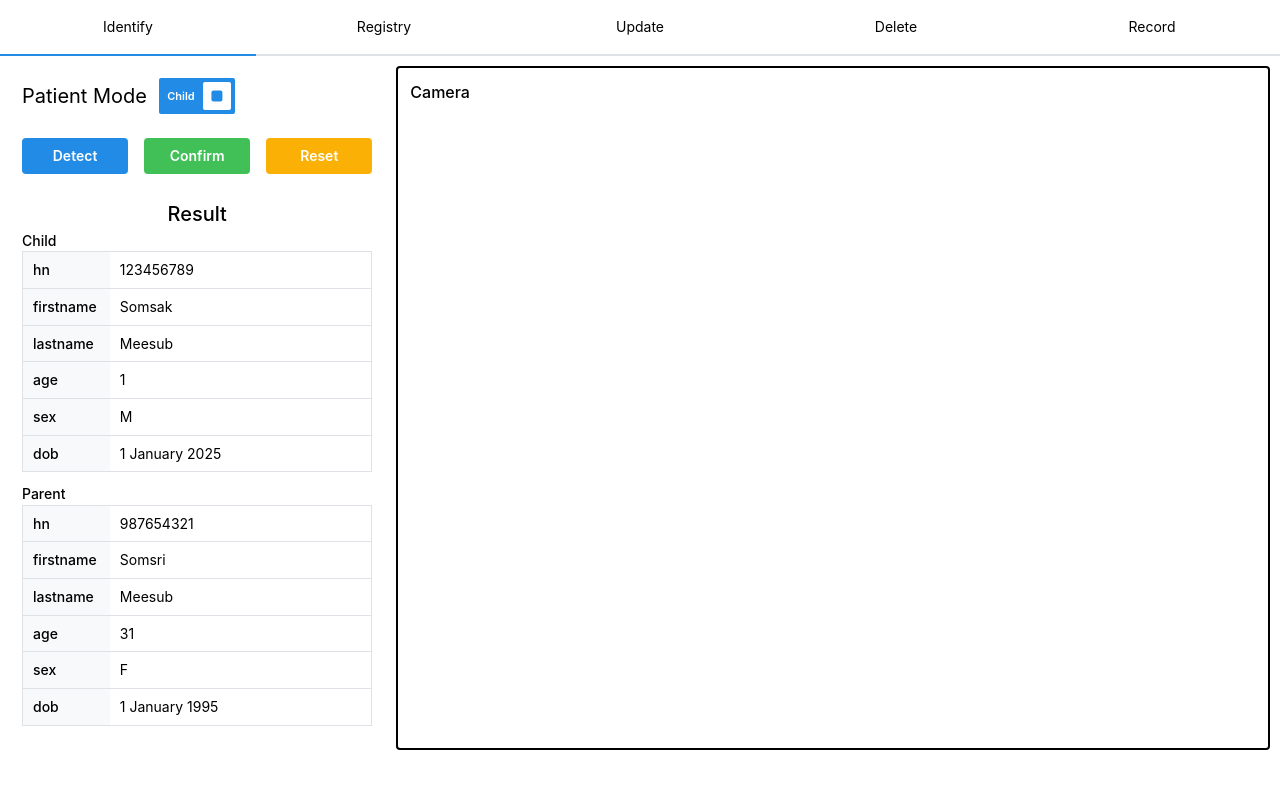
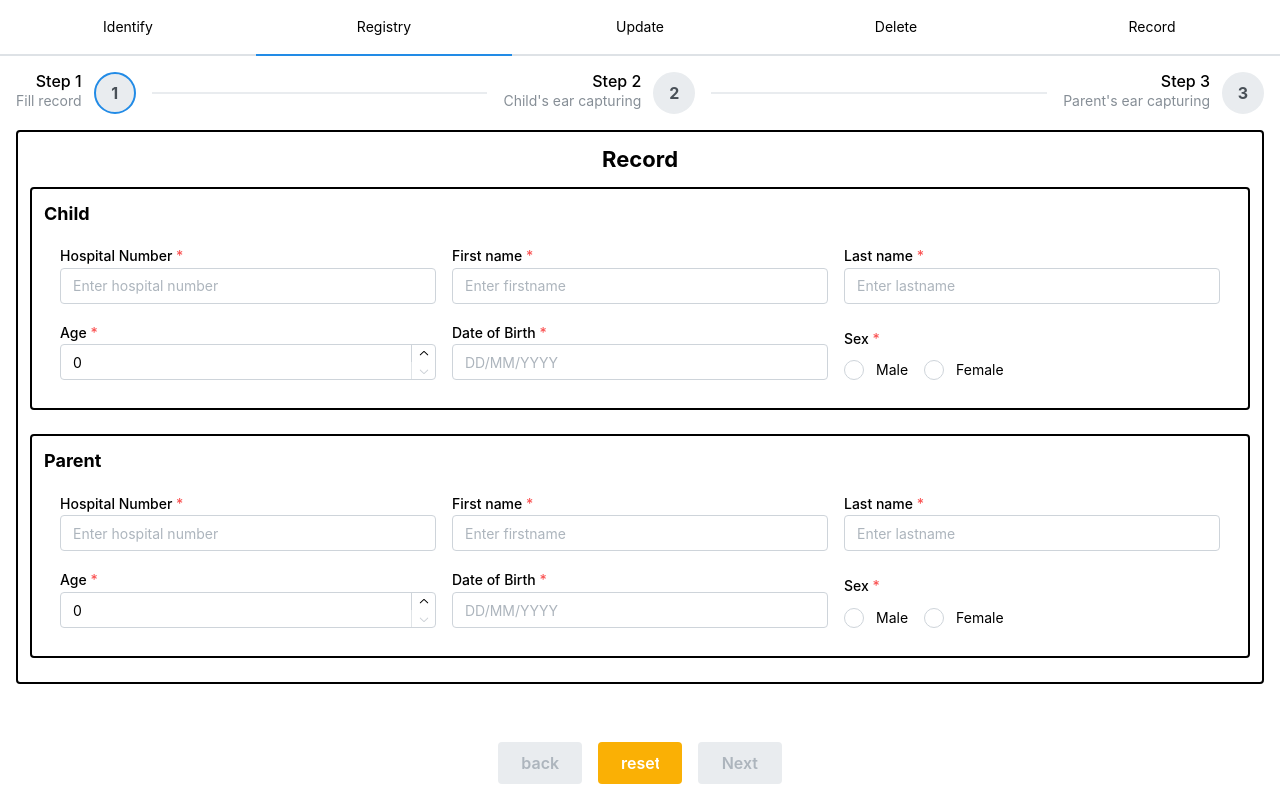
Before and after one commit to SonOfThitivas/Ear-Biometric-Desktop-Application, a React (Vite) app: page / in a window 1280 px wide. Built offline with nearby package versions, Linux system fonts and the light colour scheme.

Commit message:
add: registry step1

```diff
--- a/src/app.tsx
+++ b/src/app.tsx
@@ -16,6 +16,7 @@ import {
 
 import Identify from './identify';
 import Record from './record';
+import Registry from './registry';
 
 // const navbarList = [
 //     {label: "Identify"},
@@ -27,14 +28,14 @@ import Record from './record';
 
 const tabList = [
     {label: "Identify", child:<Identify/>},
-    {label: "Registry", child:null},
+    {label: "Registry", child:<Registry />},
     {label: "Update", child:null},
     {label: "Delete", child:null},
     {label: "Record", child:<Record/>},
 ]
 
 const App = () => {
-    const [active, setActive] = React.useState<string>("Identify");
+    const [active, setActive] = React.useState<string>("Registry");
 
     // const navbarItems = navbarList.map((item, index) => (
     // <NavLink
--- /dev/null
+++ b/src/components/recordFill.tsx
@@ -0,0 +1,120 @@
+import React, { ChangeEvent } from 'react'
+import {
+    Group,
+    Grid,
+    TextInput,
+    NumberInput,
+    Radio,
+} from "@mantine/core";
+import {
+    DatesProvider,
+    DateInput
+} from "@mantine/dates";
+import dayjs from 'dayjs';
+import IResult from '../interface/IResult';
+
+function RecordFill(
+    {record, setRecord}:{
+    record:IResult,
+    setRecord:React.Dispatch<React.SetStateAction<IResult>>
+}) {
+
+    return (
+    <Grid
+        // wrap="wrap"
+        // bd="1px red solid"
+        h="100%"
+        p="md"
+        align='end'
+    >
+        <Grid.Col span={4}>
+            <TextInput
+                label="Hospital Number"
+                placeholder="Enter hospital number"
+                value={record.hn}
+                onChange={(event)=>setRecord({
+                    ...record,
+                    hn: event.currentTarget.value
+                })}
+                required
+            />
+        </Grid.Col>
+        <Grid.Col span={4}>
+            <TextInput
+                label="First name"
+                placeholder="Enter firstname"
+                value={record.firstname}
+                onChange={(event)=>setRecord({
+                    ...record,
+                    firstname: event.currentTarget.value
+                })}
+                required
+            />
+        </Grid.Col>
+        <Grid.Col span={4}>
+            <TextInput
+                label="Last name"
+                placeholder="Enter lastname"
+                value={record.lastname}
+                onChange={(event)=>setRecord({
+                    ...record,
+                    lastname: event.currentTarget.value
+                })}
+                required
+            />
+        </Grid.Col>
+        <Grid.Col span={4}>
+            <NumberInput
+                label="Age"
+                placeholder="Enter age"
+                value={record.age}
+                onChange={(value:number)=>setRecord({
+                    ...record,
+                    age: value
+                })}
+                min={0}
+                max={150}
+                required
+            />
+        </Grid.Col>
+        <Grid.Col span={4}>
+            <DatesProvider settings={{locale:"th"}}>
+                <DateInput
+                    // value={}
+                    // onChange={}
+                    valueFormat='DD/MM/YYYY'
+                    clearable
+                    label="Date of Birth"
+                    placeholder="DD/MM/YYYY"
+                    value={record.dob}
+                    maxDate={dayjs().format('YYYY-MM-DD')}
+                    onChange={(value)=>setRecord({
+                    ...record,
+                    dob: value
+                })}
+                    required
+                />
+            </DatesProvider>
+        </Grid.Col>
+        <Grid.Col span={4}>
+            <Radio.Group
+                // name={}
+                label="Sex"
+                value={record.sex}
+                onChange={(value)=>setRecord({
+                    ...record,
+                    sex: value
+                })}
+                required
+            >
+                <Group mt="xs">
+                    <Radio value="M" label="Male" />
+                    <Radio value="F" label="Female" />
+                </Group>
+            </Radio.Group>
+        </Grid.Col>
+    </Grid>
+  )
+}
+
+export default RecordFill
--- /dev/null
+++ b/src/registry.tsx
@@ -0,0 +1,165 @@
+import React from "react";
+import {
+    Box,
+    Stepper,
+    Title,
+    Button,
+    Flex,
+    Group,
+    Alert,
+} from "@mantine/core";
+
+import IResult from "./interface/IResult";
+import RecordFill from "./components/recordFill";
+
+const recordInit: IResult = {
+    hn: "",
+    firstname: "",
+    lastname: "",
+    age: 0,
+    sex: "",
+    dob: "",
+    // dob: Date | null
+}
+
+const Registry = () => {
+    const [active, setActive] = React.useState<number>(0)   // stepper
+    const [disable, setDisable] = React.useState<boolean>(true)  // next button enable
+    const [childRecord, setChildRecord] = React.useState<IResult>(recordInit)   // child record
+    const [parentRecord, setParentRecord] = React.useState<IResult>(recordInit) // parent record
+
+    const handleReset = () => {
+
+        if (active===0) {
+            setChildRecord(recordInit)
+            setParentRecord(recordInit)
+        }
+    }
+
+    React.useEffect(()=>{
+        // console.log("child:", childRecord)
+        // console.log("parent:", parentRecord)
+        // console.log("\n\n")
+        if (active === 0){
+            if (
+                childRecord.hn !== "" &&
+                childRecord.firstname !== "" &&
+                childRecord.lastname !== "" &&
+                // childRecord.age !== 0 &&
+                childRecord.sex !== "" &&
+                childRecord.dob !== "" &&
+                parentRecord.hn !== "" &&
+                parentRecord.firstname !== "" &&
+                parentRecord.lastname !== "" &&
+                // parentRecord.age !== 0 &&
+                parentRecord.sex !== "" &&
+                parentRecord.dob !== ""
+            ) setDisable(false)
+            else setDisable(true)
+        }
+    },[childRecord, parentRecord])
+
+    return (
+    <Box component="div">
+        {/* registeration step */}
+        <Box component="div" p={"md"}>
+            <Stepper
+                active={active}
+                iconPosition="right"
+                onStepClick={setActive}
+            >
+                <Stepper.Step label="Step 1" description="Fill record">
+                    <Flex
+                        direction={"column"}
+                        align={"center"}
+                        bd={"2 solid black"}
+                        bdrs={"sm"}
+                        p={"sm"}
+                    >
+                        <Title order={3}>Record</Title>
+                        {/* child record */}
+                        <Box
+                            component='div'
+                            w={"100%"}
+                            p={"sm"}
+                            m={"sm"}
+                            bd={"2px black solid"}
+                            bdrs={"sm"}
+                        >
+                            <Title order={4}>Child</Title>
+                            <RecordFill record={childRecord} setRecord={setChildRecord}/>
+                        </Box>
+                        {/* parent record */}
+                        <Box
+                            component='div'
+                            w={"100%"}
+                            p={"sm"}
+                            m={"sm"}
+                            bd={"2px black solid"}
+                            bdrs={"sm"}
+                        >
+                            <Title order={4}>Parent</Title>
+                            <RecordFill record={parentRecord} setRecord={setParentRecord}/>
+                        </Box>
+                    </Flex>
+
+                </Stepper.Step>
+
+                <Stepper.Step label="Step 2" description="Child's ear capturing" >
+                    Child's ear capturing
+                </Stepper.Step>
+
+                <Stepper.Step label="Step 3" description="Parent's ear capturing" >
+                    Parent's ear capturing
+                </Stepper.Step>
+
+                <Stepper.Completed>
+                    Completed, click back button to get to previous step
+                </Stepper.Completed>
+            </Stepper>
+        </Box>
+
+        {/* button step controller */}
+        <Flex
+            mb={"md"}
+            justify={"center"}
+            bottom={0}
+            w={"100%"}
+            pos={"fixed"}
+        >
+            <Group grow>
+                <Button
+                    variant="filled"
+                    color="red"
+                    size="md"
+                    disabled={active===0}
+                    onClick={()=>setActive(active-1)}
+                >
+                    back
+                </Button>
+
+                <Button
+                    variant="filled"
+                    color="yellow"
+                    size="md"
+                    onClick={handleReset}
+                >
+                    reset
+                </Button>
+
+                <Button
+                    variant="filled"
+                    color="blue"
+                    size="md"
+                    disabled={disable || (active === 3)}
+                    onClick={()=>setActive(active+1)}
+                >
+                    Next
+                </Button>
+            </Group>
+        </Flex>
+    </Box>
+    )
+}
+
+export default Registry
```
